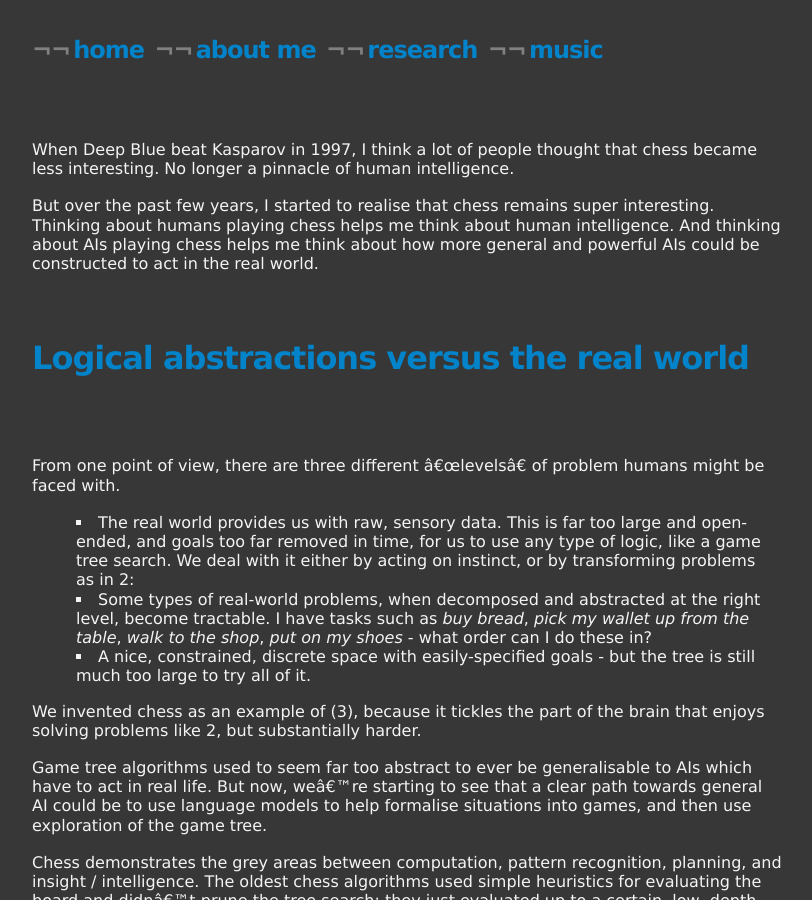
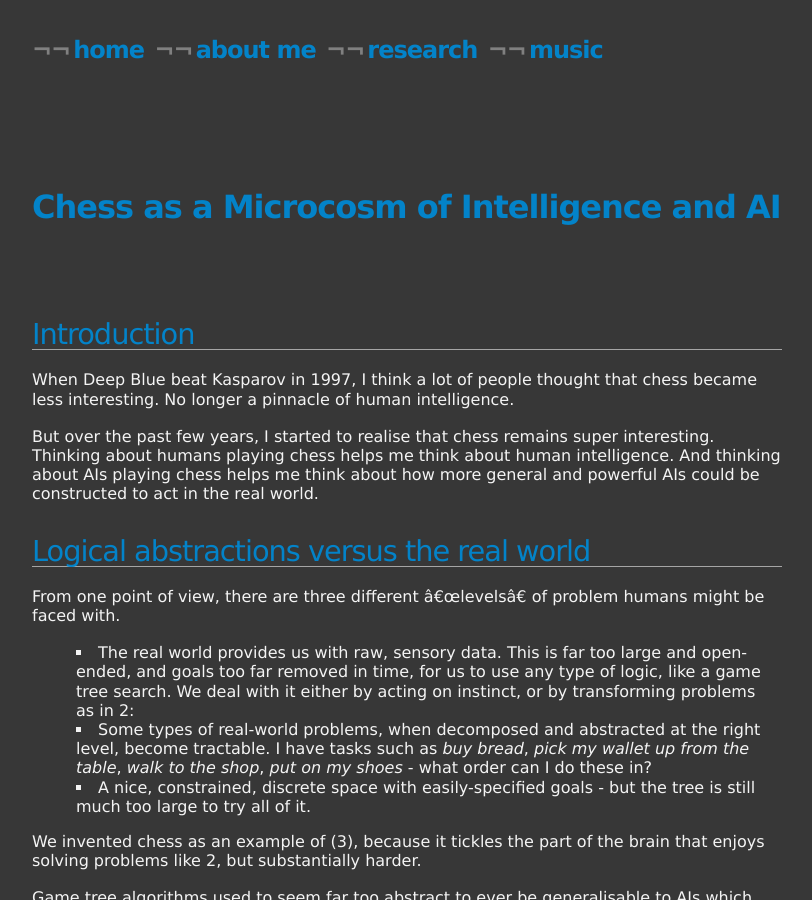
Before and after one commit to jmmcd/jmmcd.github.com, a Jekyll site: the page built from _posts/2024-03-02-chess-as-a-microcosm.md, in a window 1280 px wide and 900 px high. Shown: the whole window, without its empty margins (233-1045 px from the left). Built offline with Jekyll 4.4.1, drawn with Linux system fonts in a browser that asks for light colours; our own code applies the rules of GitHub Pages for plain Markdown files; a file with an impossible date is left out.

Commit message:
Fixing heading levels

```diff
--- a/_posts/2024-03-02-chess-as-a-microcosm.md
+++ b/_posts/2024-03-02-chess-as-a-microcosm.md
@@ -5,12 +5,16 @@ date: 2024/03/02
 ---
 
 
+# Chess as a Microcosm of Intelligence and AI
+
+## Introduction
+
 When Deep Blue beat Kasparov in 1997, I think a lot of people thought that chess became less interesting. No longer a pinnacle of human intelligence.
 
 But over the past few years, I started to realise that chess remains super interesting. Thinking about humans playing chess helps me think about human intelligence. And thinking about AIs playing chess helps me think about how more general and powerful AIs could be constructed to act in the real world.
 
 
-# Logical abstractions versus the real world
+## Logical abstractions versus the real world
 
 From one point of view, there are three different "levels" of problem humans might be faced with.
 
@@ -25,7 +29,7 @@ Game tree algorithms used to seem far too abstract to ever be generalisable to A
 Chess demonstrates the grey areas between computation, pattern recognition, planning, and insight / intelligence. The oldest chess algorithms used simple heuristics for evaluating the board and didn't prune the tree search: they just evaluated up to a certain, low, depth. Later algorithms used better heuristics for both. Modern chess engines use pattern recognition, trained by deep learning, for sophisticated evaluation, and this is already a strong engine by itself: just evaluate each possible move to depth one and choose the maximum evaluation. The intelligence has moved from the purely logical tree search, to heuristic tree search and evaluation, to pattern recognition (learned, inscrutable, basically "thinking with your eyes").
 
 
-# Abilities needed for chess and for life
+## Abilities needed for chess and for life
 
 A basic tree-search requires a few main abilities:
 
@@ -34,7 +38,7 @@ A basic tree-search requires a few main abilities:
 3. Evaluate the resulting position to say which side is winning and by how much. If it's not clear, go to 1.
 
 
-## Seeing separable sub-problems
+### Seeing separable sub-problems
 
 But from another point of view, there are a myriad of abilities. One starts to see the board as presenting a series of individual sub-problems to be solved and opportunities to be seized. For example, my pawn is weak, how can I defend it? My knight is on a bad square. His king is on the long diagonal where I could try to attack it. All of them are linked in two ways:
 
@@ -47,7 +51,7 @@ And human intelligence is like this too. It helps a lot to focus on a specific s
 
 Making a general-purpose AI which sees how to cut up a large, open-ended problem space into separable sub-problems is something good old-fashioned AI totally failed at. But perhaps LLMs' ability to confidently suggest a focus and a plan in a given context, mostly by imitating similar examples in training data, is the closest we've ever come to this.
 
-## Prioritisation
+### Prioritisation
 
 A central ability in chess and in life is prioritisation, mentioned in (2) above. When exploring the tree, the chess master is constantly deciding whether a particular position which could be reached is clear. That is, when one side or the other has a large, clear-cut, stable advantage in a position, there is no need to explore it further. The game tree can be pruned - that doesn't mean deleting nodes which we previously formed, rather it means we don't need to create any further descendents of that position.
 
@@ -56,7 +60,7 @@ Prioritisation is also involved in another situation. When the player has explor
 The human also transfers knowledge from exploration of one subtree to exploration of another. The basic case is when two different lines converge further down the tree by transposition. But even if there is not an exact transposition, some knowledge transfer is often still possible.
 
 
-# Introspection and types of thinking
+## Introspection and types of thinking
 
 Humans are highly introspective. Chess teachers are always thinking about thinking, and encouraging their pupils to do it. And chess *commentators* sometimes give us a good sense of the outcome of this. Just look at the vocabulary they use for different types of thinking:
 
@@ -70,14 +74,14 @@ Humans are highly introspective. Chess teachers are always thinking about thinki
 So, it suggests a tantalising idea: *introspective AI*. What would it mean? How could we make it happen?
 
 
-# Communication
+## Communication
 
 Something that is really interesting to watch is the new Team Chess Battle, and previous doubles formats like Mind and Hand. What's cool here is that in order to function as a team, the players have to verbalise their thoughts, which can be slow compared to the flashes of imagery which are happening inside their brains. This is another great microcosm which gives an insight into human intelligence, and maybe into possible AI. If AIs use a kind of "language of thought", that is they use something like natural language for self-talk and for thinking and planning internally - and I think they will, but I'll write more about it another time - then serialising for communication to peers might not slow them down so much compared to that. But if they also have specialist modules, like constraint programming solvers, or minimisers, for solving specific problems which have been formalised - which I think they will - then that's the part which would be extremely fast internally, and would be massively slowed down by serialisation.
 
 We sometimes hear speculation that AIs could communicate by direct transfer of encoded vectors. After all, digital stuff can be copied perfectly and quickly, and seems to have a huge advantage over serialisation in natural language as used by humans. But I'm not so sure. Obviously data as such can be transferred by direct copy. And if (for example) one chess-playing AI explored a tree, they could communicate a *summary* of their results as data. The problem comes when trying to communicate something more sophisticated, like opinions on how "dark forest"-esque, or how double-edged, or how drawish, a certain line might be. A direct copy of part one AI's state vector or weight vector just might not be readable by another. (Two identical AIs, with identical state vectors, would not be useful, so they would definitely be different.) The neurons that read such vectors are inherently fragile (eg, two identical algorithms could be implemented in the same architecture with *permuted*, incompatible weights). Natural language is robust. I think there's a possibility AIs could end up using some form of natural language as a robust communication medium.
 
 
-# Us against the AI, in the real world
+## Us against the AI, in the real world
 
 One last interesting angle is Chess 960, where the starting position is different from standard. We see very interesting and different behaviours from normal chess. Some players are much weaker than in normal chess and that's quite revealing.
 
```
Also changed, not shown: _posts/2024-03-18-reflections-on-trusting-ai.md (+6 -4 lines).
